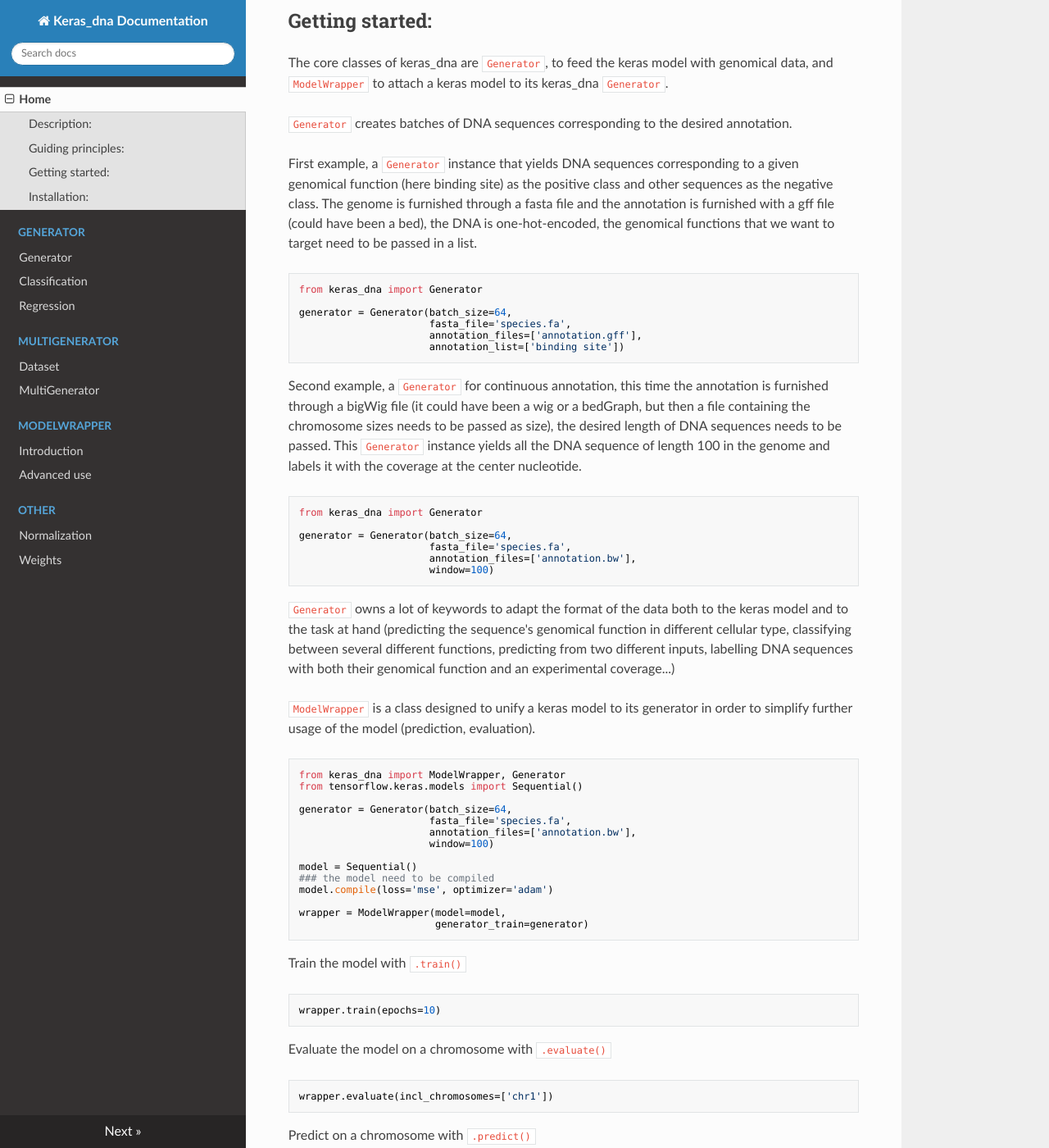
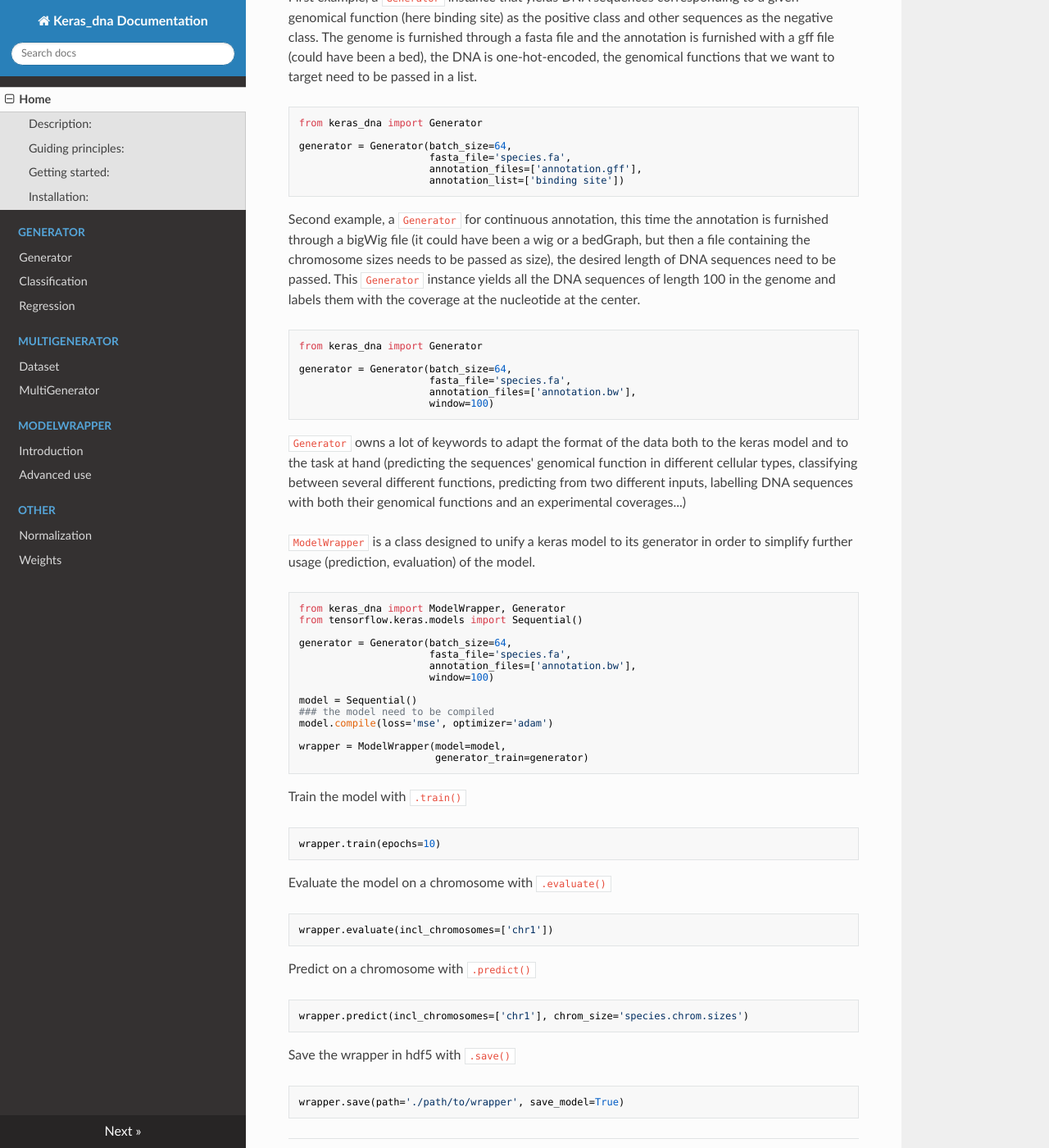
Before and after one commit to etirouthier/keras_dna, an MkDocs documentation site: the page built from docs/index.md, in a window 1280 px wide and 1400 px high, scrolled down 1141 px. Shown: the whole window at 82% size. Built offline with MkDocs 1.6.1, drawn with Linux system fonts in a browser that asks for light colours; nearby versions of some CDN libraries; some of the changed text lies outside the part shown.

Commit message:
Update index.md

````diff
--- a/docs/index.md
+++ b/docs/index.md
@@ -49,7 +50,7 @@ generator = Generator(batch_size=64,
                       annotation_list=['binding site'])
 ```
 
-Second example, a `Generator` for continuous annotation, this time the annotation is furnished through a bigWig file (it could have been a wig or a bedGraph, but then a file containing the chromosome sizes needs to be passed as size), the desired length of DNA sequences needs to be passed. This `Generator` instance yields all the DNA sequence of length 100 in the genome and labels it with the coverage at the center nucleotide.
+Second example, a `Generator` for continuous annotation, this time the annotation is furnished through a bigWig file (it could have been a wig or a bedGraph, but then a file containing the chromosome sizes needs to be passed as size), the desired length of DNA sequences need to be passed. This `Generator` instance yields all the DNA sequences of length 100 in the genome and labels them with the coverage at the nucleotide at the center.
 
 ```python
 from keras_dna import Generator
@@ -59,10 +60,10 @@ generator = Generator(batch_size=64,
                       annotation_files=['annotation.bw'],
                       window=100)
 ```
-`Generator` owns a lot of keywords to adapt the format of the data both to the keras model and to the task at hand (predicting the sequence's genomical function in different cellular type, classifying between several different functions, predicting from two different inputs, labelling DNA sequences with both their genomical function and an experimental coverage...)
+`Generator` owns a lot of keywords to adapt the format of the data both to the keras model and to the task at hand (predicting the sequences' genomical function in different cellular types, classifying between several different functions, predicting from two different inputs, labelling DNA sequences with both their genomical functions and an experimental coverages...)
 
 
-`ModelWrapper` is a class designed to unify a keras model to its generator in order to simplify further usage of the model (prediction, evaluation).
+`ModelWrapper` is a class designed to unify a keras model to its generator in order to simplify further usage (prediction, evaluation) of the model.
 
 ```python
 from keras_dna import ModelWrapper, Generator
````
Also changed, not shown: other parts of docs/index.md (+5 -4 lines).
